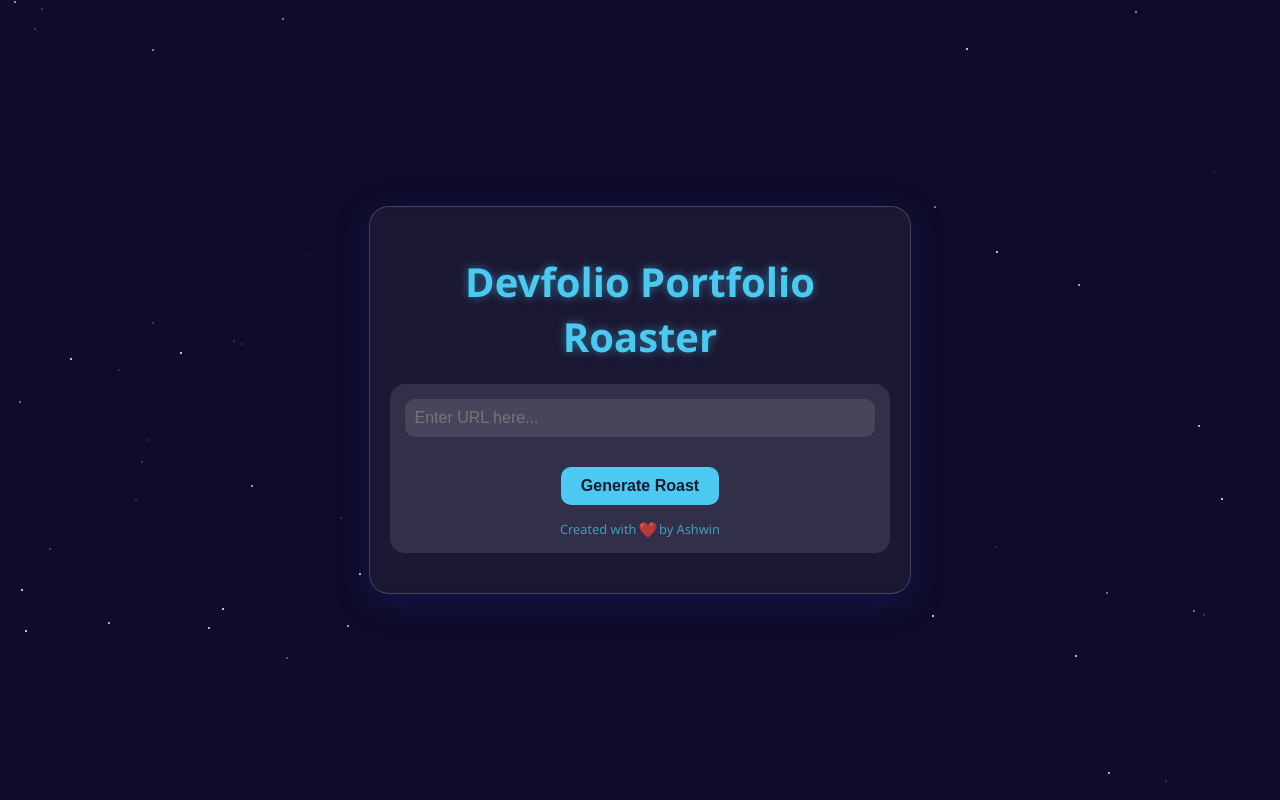
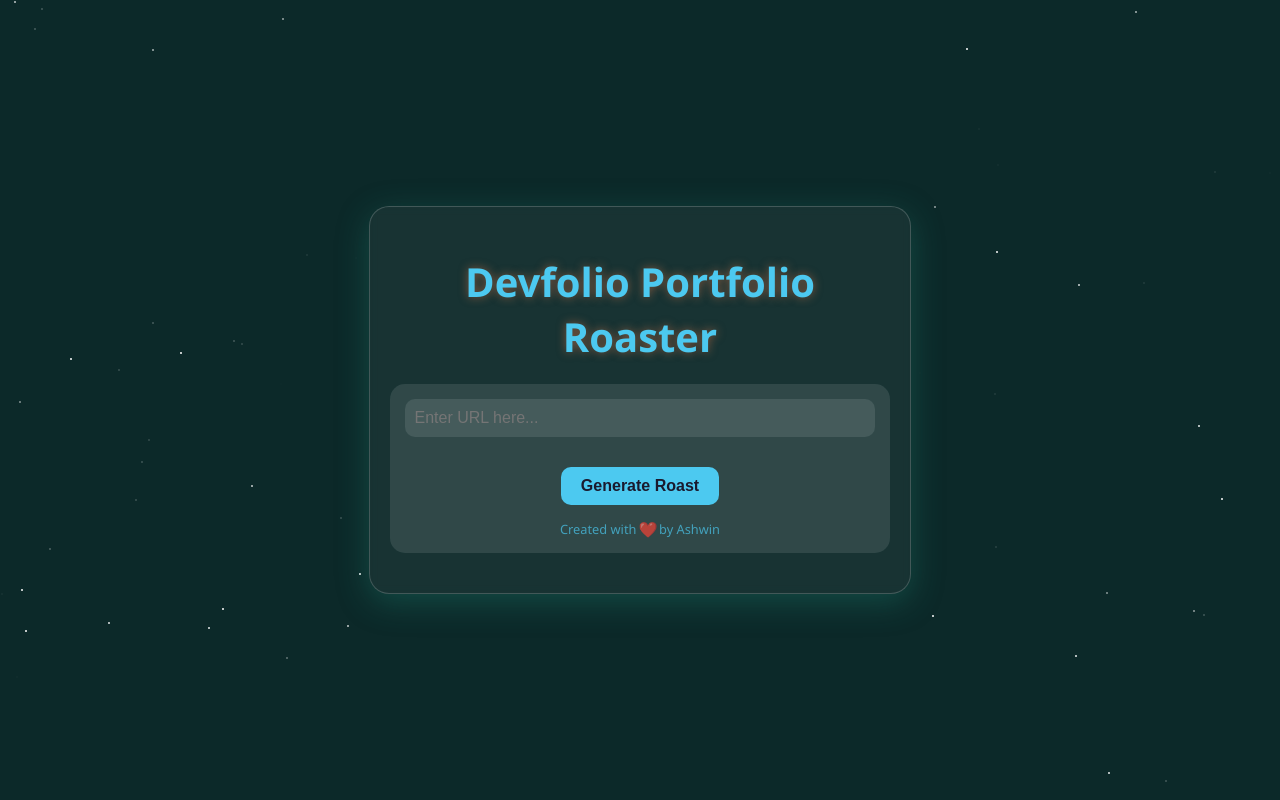
Before and after one commit to ashwinexe/Devfolio-Profile-Roast, a Flask app: page / in a window 1280 px wide. Run offline with Flask 3, Linux system fonts and the light colour scheme.

Commit message:
updated styles

```diff
--- a/main.py
+++ b/main.py
@@ -44,6 +44,8 @@ def index():
             "return_prompt": "Return the result in a plain text format",
            }
         prompt_id = jigsaw.prompt_engine.create(params)
+
+        ## pass this prompt id as roast id again to JigsawStack to generate a roast.
         roast_id = prompt_id.get('prompt_engine_id')
         result = jigsaw.prompt_engine.run(
         {
--- a/static/styles.css
+++ b/static/styles.css
@@ -3,7 +3,7 @@ body, html {
     margin: 0;
     padding: 0;
     min-height: 100vh;
-    background: #0f0c29;
+    background: #0c2929;
     color: #ffffff;
     display: flex;
     justify-content: center;
@@ -15,7 +15,7 @@ body, html {
     padding: 20px;
     background: rgba(255, 255, 255, 0.05);
     border-radius: 20px;
-    box-shadow: 0 8px 32px 0 rgba(31, 38, 135, 0.37);
+    box-shadow: 0 8px 32px 0 rgba(31, 132, 117, 0.37);
     backdrop-filter: blur(4px);
     border: 1px solid rgba(255, 255, 255, 0.18);
     margin: 20px auto;
@@ -25,7 +25,7 @@ h1 {
     margin-bottom: 20px;
     font-size: 2.5em;
     color: #4cc9f0;
-    text-shadow: 0 0 10px rgba(76, 201, 240, 0.5);
+    text-shadow: 0 0 10px rgba(240, 123, 76, 0.5);
 }
 .input-container, .output-container {
     background: rgba(255, 255, 255, 0.1);
```
